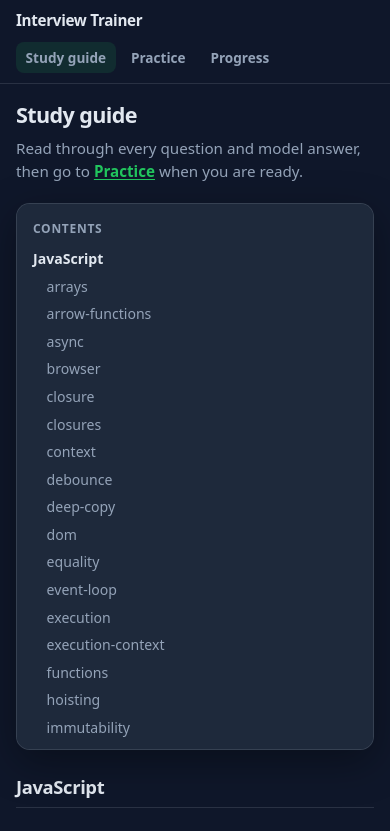
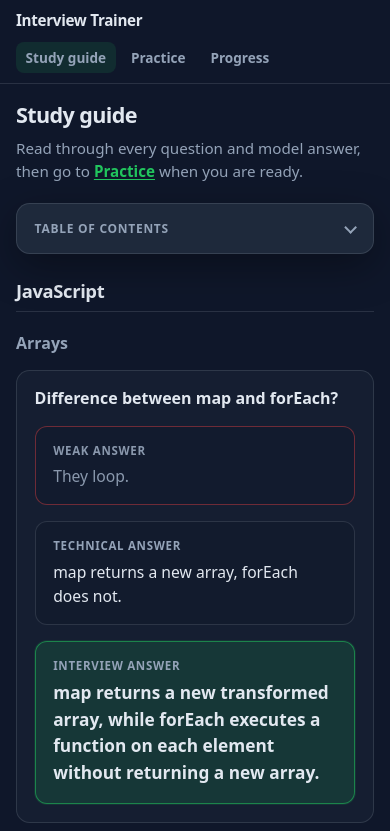
Before and after one commit to ZhannaM85/interview-trainer-angular-app, an Angular app: page /study in a window 390 px wide. Shown: the top 831 px of the page. Built offline with nearby package versions, Linux system fonts and the light colour scheme.

Commit message:
[DAY-3] Updated styling for mobile devices.

```diff
--- a/src/app/features/study/pages/study-guide-page/study-guide-page.component.html
+++ b/src/app/features/study/pages/study-guide-page/study-guide-page.component.html
@@ -14,6 +14,15 @@
         <p class="study__message">Loading…</p>
     } @else {
         <div class="study__layout">
+            <details
+                class="study__toc-shell"
+                [open]="tocOpen()"
+                (toggle)="onTocToggle($event)"
+            >
+                <summary class="study__toc-summary">
+                    <span class="study__toc-summary-label">Table of contents</span>
+                    <span class="study__toc-chevron" aria-hidden="true"></span>
+                </summary>
                 <nav class="study__toc" aria-label="Study guide contents">
                     <h2 class="study__toc-title">Contents</h2>
                     <ul class="study__toc-cats">
@@ -39,6 +48,7 @@
                         }
                     </ul>
                 </nav>
+            </details>
 
             <div class="study__main">
                 @for (cat of sections(); track cat.anchorId) {
--- a/src/app/features/study/pages/study-guide-page/study-guide-page.component.scss
+++ b/src/app/features/study/pages/study-guide-page/study-guide-page.component.scss
@@ -55,26 +55,98 @@
     }
 }
 
-.study__toc {
+.study__toc-shell {
     position: sticky;
     top: 0.75rem;
     z-index: 1;
-    max-height: min(70vh, 32rem);
-    overflow: auto;
-    padding: 1rem 1rem 1.1rem;
     border-radius: 0.85rem;
     border: 1px solid var(--it-border);
     background: var(--it-card);
     box-shadow: var(--it-shadow);
 }
 
+.study__toc-summary {
+    display: flex;
+    align-items: center;
+    justify-content: space-between;
+    gap: 0.75rem;
+    padding: 1rem 1.1rem;
+    list-style: none;
+    cursor: pointer;
+    user-select: none;
+}
+
+.study__toc-summary::-webkit-details-marker {
+    display: none;
+}
+
+.study__toc-summary::marker {
+    content: '';
+}
+
+.study__toc-summary-label {
+    font-size: 0.75rem;
+    font-weight: 700;
+    text-transform: uppercase;
+    letter-spacing: 0.06em;
+    color: var(--it-text-muted);
+}
+
+.study__toc-summary:focus-visible {
+    outline: 2px solid var(--it-focus);
+    outline-offset: 2px;
+    border-radius: 0.35rem;
+}
+
+.study__toc-chevron {
+    display: inline-block;
+    width: 0.45rem;
+    height: 0.45rem;
+    border-right: 2px solid var(--it-text-muted);
+    border-bottom: 2px solid var(--it-text-muted);
+    transform: rotate(45deg);
+    transition: transform 0.2s ease;
+    flex-shrink: 0;
+}
+
+.study__toc-shell[open] .study__toc-chevron {
+    transform: rotate(225deg);
+}
+
+.study__toc {
+    max-height: min(70vh, 32rem);
+    overflow: auto;
+    padding: 0 1rem 1.1rem;
+}
+
+@media (max-width: 899px) {
+    .study__toc-shell[open] .study__toc {
+        border-top: 1px solid var(--it-border);
+    }
+}
+
 .study__toc-title {
+    display: none;
     margin: 0 0 0.65rem;
     font-size: 0.75rem;
     font-weight: 700;
     text-transform: uppercase;
     letter-spacing: 0.06em;
     color: var(--it-text-muted);
+}
+
+@media (min-width: 900px) {
+    .study__toc-summary {
+        display: none;
+    }
+
+    .study__toc-title {
+        display: block;
+    }
+
+    .study__toc {
+        padding: 1rem 1rem 1.1rem;
+    }
 }
 
 .study__toc-cats {
--- a/src/app/features/study/pages/study-guide-page/study-guide-page.component.ts
+++ b/src/app/features/study/pages/study-guide-page/study-guide-page.component.ts
@@ -1,5 +1,13 @@
 import { ViewportScroller } from '@angular/common';
-import { ChangeDetectionStrategy, Component, computed, inject, signal } from '@angular/core';
+import {
+    afterNextRender,
+    ChangeDetectionStrategy,
+    Component,
+    computed,
+    DestroyRef,
+    inject,
+    signal
+} from '@angular/core';
 import { RouterLink } from '@angular/router';
 import { take } from 'rxjs';
 
@@ -18,19 +26,57 @@ import { buildStudyGuideSections } from '../../study-guide-grouping';
 export class StudyGuidePageComponent {
     private readonly questionService = inject(QuestionService);
     private readonly viewportScroller = inject(ViewportScroller);
+    private readonly destroyRef = inject(DestroyRef);
+
+    /** Matches `study__layout` two-column breakpoint. */
+    private readonly viewportWide = signal(false);
 
     protected readonly questions = signal<Question[]>([]);
     protected readonly loading = signal(true);
     protected readonly loadError = signal(false);
 
+    /** Collapsed on mobile by default; always expanded on wide viewports. */
+    protected readonly tocOpen = signal(false);
+
     protected readonly sections = computed(() => buildStudyGuideSections(this.questions()));
+
+    protected onTocToggle(event: Event): void {
+        const el = event.target as HTMLDetailsElement;
+        if (this.viewportWide()) {
+            if (!el.open) {
+                el.open = true;
+            }
+            this.tocOpen.set(true);
+            return;
+        }
+        this.tocOpen.set(el.open);
+    }
 
     protected scrollToTocAnchor(event: MouseEvent, anchorId: string): void {
         event.preventDefault();
         this.viewportScroller.scrollToAnchor(anchorId);
+        if (!this.viewportWide()) {
+            this.tocOpen.set(false);
+        }
     }
 
     constructor() {
+        afterNextRender(() => {
+            const mq = window.matchMedia('(min-width: 900px)');
+            const sync = (): void => {
+                const wide = mq.matches;
+                this.viewportWide.set(wide);
+                if (wide) {
+                    this.tocOpen.set(true);
+                } else {
+                    this.tocOpen.set(false);
+                }
+            };
+            sync();
+            mq.addEventListener('change', sync);
+            this.destroyRef.onDestroy(() => mq.removeEventListener('change', sync));
+        });
+
         this.questionService
             .getQuestions()
             .pipe(take(1))
```
Lines whose indentation alone changed are shown as unchanged.
